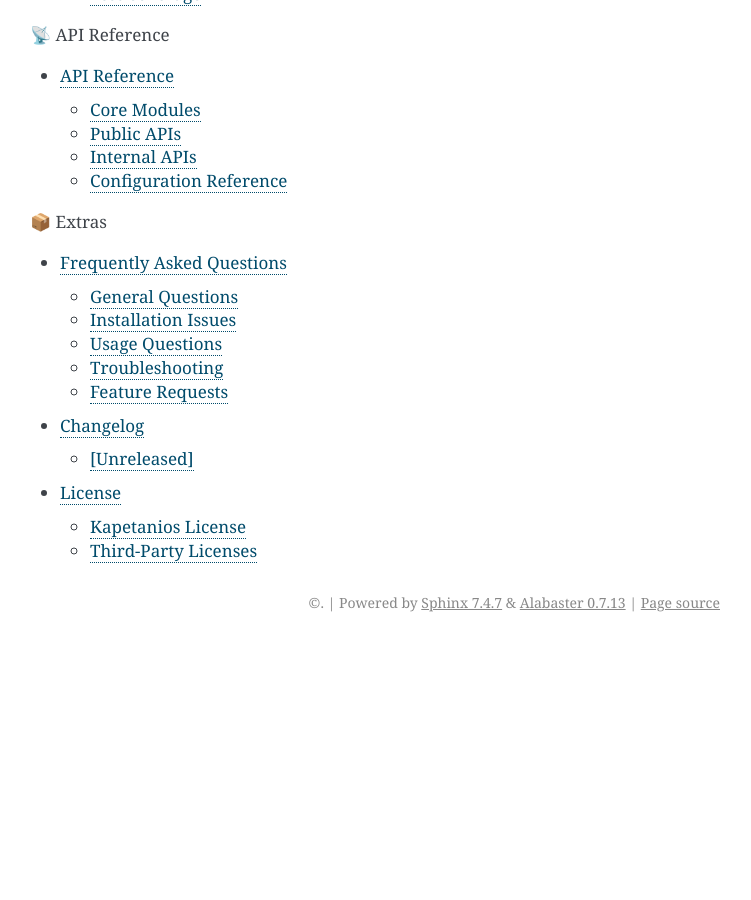
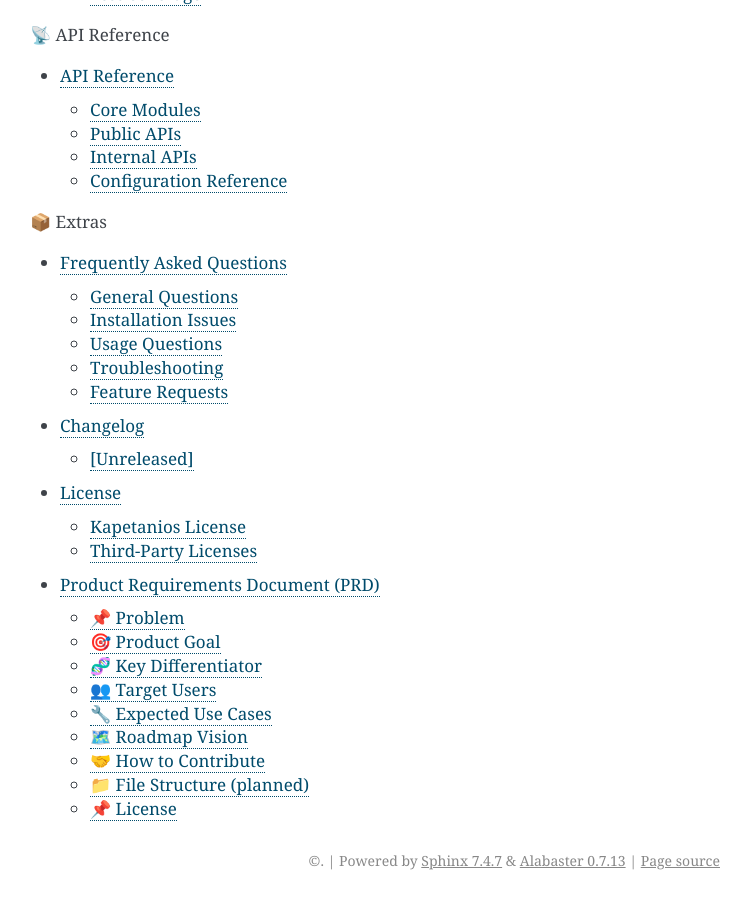
Before and after one commit to kptns/kapetanios, a Sphinx documentation site: the page built from docs/index.md, in a window 1280 px wide and 900 px high, scrolled down 1349 px. Shown: the whole window, without its empty margins (390-1141 px from the left). Built offline with Sphinx 7.4.7, drawn with Linux system fonts in a browser that asks for light colours; pages that are not in the unit, such as notebooks, are missing from menus; before the commit the page ends 1991 px from its top, so only the background shows below that; some of the changed lines change nothing that is shown.

Commit message:
docs: including PRD doc for product

````diff
--- a/docs/index.md
+++ b/docs/index.md
@@ -44,4 +44,5 @@ api/modules
 faq
 changelog
 license
+product/PRD
 ```
--- /dev/null
+++ b/docs/product/PRD.md
@@ -0,0 +1,66 @@
+# Product Requirements Document (PRD)
+
+## 📌 Problem
+
+Traditional Kubernetes autoscaling mechanisms like HPA/VPA rely on reactive strategies, often leading to overprovisioned resources. While this ensures availability, it results in higher infrastructure costs and inefficient usage of cloud resources.
+
+## 🎯 Product Goal
+
+Kapetanios aims to provide an intelligent, proactive autoscaling solution based on ML models trained on real cluster data. It predicts resource usage patterns and makes scaling decisions that reduce costs **without compromising service quality**.
+
+## 🧬 Key Differentiator
+
+- Fully open source, including training and inference pipelines.
+- Accessible to researchers, small teams, and cloud-native engineers.
+- Allows both experimentation and commercial use with minimal entry barrier.
+- Reduces the operational burden on infrastructure engineers.
+- Can be plugged into any Kubernetes cluster (cloud or on-prem).
+
+## 👥 Target Users
+
+- DevOps Engineers
+- Site Reliability Engineers (SREs)
+- Platform Engineers
+- AI practitioners working with cloud infrastructure
+- Researchers in intelligent systems and cloud optimization
+
+## 🔧 Expected Use Cases
+
+- Integration in test/staging Kubernetes clusters to validate ML-based autoscaling.
+- Usage in production environments to optimize cloud costs.
+- Educational/research deployments to experiment with autoscaling strategies.
+- Organizations wanting control over autoscaling without vendor lock-in.
+
+## 🗺️ Roadmap Vision
+
+1. ✅ **Proof of Concept (PoC)** – building the end-to-end flow with working components.
+2. 🧪 **Stable version v1.0** – full agent, frontend, backend, ML core and model selector.
+3. 🚀 **Public release and documentation** – open beta with installation and usage guides.
+4. 📣 **Feedback and community validation** – refine product direction via real-world usage.
+5. 🔁 **Data-as-a-Service option** – optionally offer a data ingestion and tuning feedback loop for enterprise usage.
+
+## 🤝 How to Contribute
+
+We welcome contributions from the open source community.
+
+1. Fork the repo and create a feature branch.
+2. Follow our naming convention (`feat:`, `fix:`, `chore:`, `doc:`).
+3. Ensure your code passes lint/tests where applicable.
+4. Write meaningful commit messages and PR titles.
+5. Link the PR to a related Issue and describe the rationale clearly.
+6. Start with issues labeled `good first issue` or `help wanted`.
+
+## 📁 File Structure (planned)
+
+kapetanios/
+├── agent/ # Go agent to collect and apply autoscaling
+├── backend/ # API to serve and trigger ML models
+├── frontend/ # Web UI for monitoring, control and training
+├── ml-core/ # Data preprocessing, model training and inference
+├── docs/ # Full documentation (ReadTheDocs-ready)
+└── .github/ # CI/CD and community templates
+
+
+## 📌 License
+
+Kapetanios is released under the [MIT License](../LICENSE).
````
